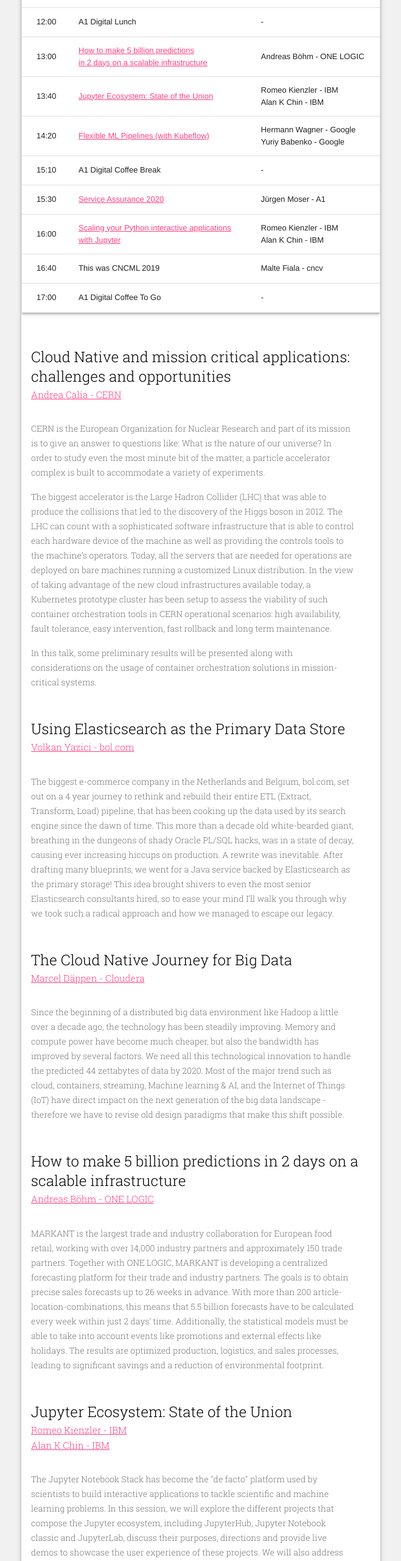
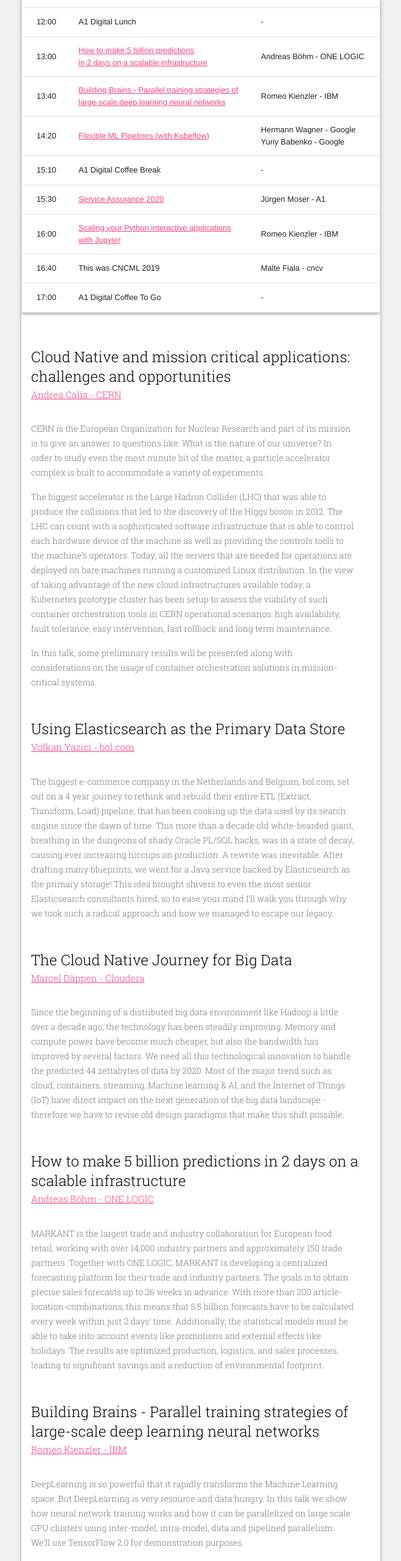
Before and after one commit to cloudnativecomputingvienna/cloudnativecomputingvienna.github.io, a plain HTML site: page index.html in a window 1280 px wide. Shown: the part 1580-4140 px from the top of the page at 61% size, without its empty margins (310-969 px from the left). Drawn offline with Linux system fonts and the light colour scheme.

Commit message:
Add Building Brains talk

```diff
--- a/index.html
+++ b/index.html
@@ -94,8 +94,8 @@
 	      </tr>
 	      <tr>
 		<td class="mdl-data-table__cell--non-numeric">13:40</td>
-		<td class="mdl-data-table__cell--non-numeric"><a href="#jupyter_ecosystem">Jupyter Ecosystem: State of the Union</a></td>
-		<td class="mdl-data-table__cell--non-numeric">Romeo Kienzler - IBM<br>Alan K Chin - IBM</td>
+		<td class="mdl-data-table__cell--non-numeric"><a href="#brains">Building Brains - Parallel training strategies of<br> large-scale deep learning neural networks</a></td>
+		<td class="mdl-data-table__cell--non-numeric">Romeo Kienzler - IBM</td>
 	      </tr>
 	      <tr>
 		<td class="mdl-data-table__cell--non-numeric">14:20</td>
@@ -115,7 +115,7 @@
 	      <tr>
 		<td class="mdl-data-table__cell--non-numeric">16:00</td>
 		<td class="mdl-data-table__cell--non-numeric"><a href="#pythoninteractive">Scaling your Python interactive applications <br>with Jupyter</a></td>
-		<td class="mdl-data-table__cell--non-numeric">Romeo Kienzler - IBM<br>Alan K Chin - IBM</td>
+		<td class="mdl-data-table__cell--non-numeric">Romeo Kienzler - IBM</td>
 	      </tr>
 	      <tr>
 		<td class="mdl-data-table__cell--non-numeric">16:40</td>
@@ -178,17 +178,16 @@
 	  <div class="mdl-card__supporting-text ">
 	      <p>MARKANT is the largest trade and industry collaboration for European food retail, working with over 14,000 industry partners and approximately 150 trade partners. Together with ONE LOGIC, MARKANT is developing a centralized forecasting platform for their trade and industry partners. The goals is to obtain precise sales forecasts up to 26 weeks in advance. With more than 200 article-location-combinations, this means that 5.5 billion forecasts have to be calculated every week within just 2 days’ time. Additionally, the statistical models must be able to take into account events like promotions and external effects like holidays. The results are optimized production, logistics, and sales processes, leading to significant savings and a reduction of environmental footprint.</p>
 	  </div>
-	  <div class="mdl-card__title" id="jupyter_ecosystem">
+	  <div class="mdl-card__title" id="brains">
 	    <h2 class="mdl-card__title-text">
-	      Jupyter Ecosystem: State of the Union
+	      Building Brains - Parallel training strategies of large-scale deep learning neural networks
 	    </h2>
 	  </div>
 	  <div class="mdl-card__supporting-text" style="margin-top: -30px;">
 	    <a href="https://www.ibm.com/at-de/">Romeo Kienzler - IBM</a><br>
-	    <a href="https://www.ibm.com/at-de/">Alan K Chin - IBM</a>
 	  </div>
 	  <div class="mdl-card__supporting-text ">
-	      <p>The Jupyter Notebook Stack has become the "de facto" platform used by scientists to build interactive applications to tackle scientific and machine learning problems. In this session, we will explore the different projects that compose the Jupyter ecosystem, including JupyterHub, Jupyter Notebook classic and JupyterLab, discuss their purposes, directions and provide live demos to showcase the user experience of these projects. We will also address some existing limitations of the platform, and how combining different components together can help you overcome these existing issues such as scalability, end-to-end security, sharing of resources such as GPU.</p>
+	      <p>DeepLearning is so powerful that it rapidly transforms the Machine Learning space. But DeepLearning is very resource and data hungry. In this talk we show how neural network training works and how it can be parallelized on large scale GPU clusters using inter-model, intra-model, data  and pipelined parallelism. We’ll use TensorFlow 2.0 for demonstration purposes.</p>
 	  </div>
 	  <div class="mdl-card__title" id="kubeflow">
 	    <h2 class="mdl-card__title-text">
@@ -244,7 +243,6 @@
 	  </div>
 	  <div class="mdl-card__supporting-text" style="margin-top: -30px;">
 	    <a href="https://www.ibm.com/at-de/">Romeo Kienzler - IBM</a><br>
-	    <a href="https://www.ibm.com/at-de/">Alan K Chin - IBM</a>
 	  </div>
 	  <div class="mdl-card__supporting-text ">
 	       <p>Jupyter Notebooks have become the "de facto" platform used by scientists and engineers to build Python interactive applications to tackle scientific and machine learning problems. However, with the popularity of big data analytics and complex deep learning workloads, there is a growing requirement to extend the computation across a cluster of computers in a parallel fashion. In this talk, we will describe how to use multiple Jupyter Notebook components to enable the orchestration and distribution of interactive machine learning and deep learning workloads across different types of computing clusters including Apache Spark and Kubernetes. This talk is intended to attendees interested in distributed platforms and scientists experiencing difficulties on scaling their scientific workloads across multiple machines.</p>
```
